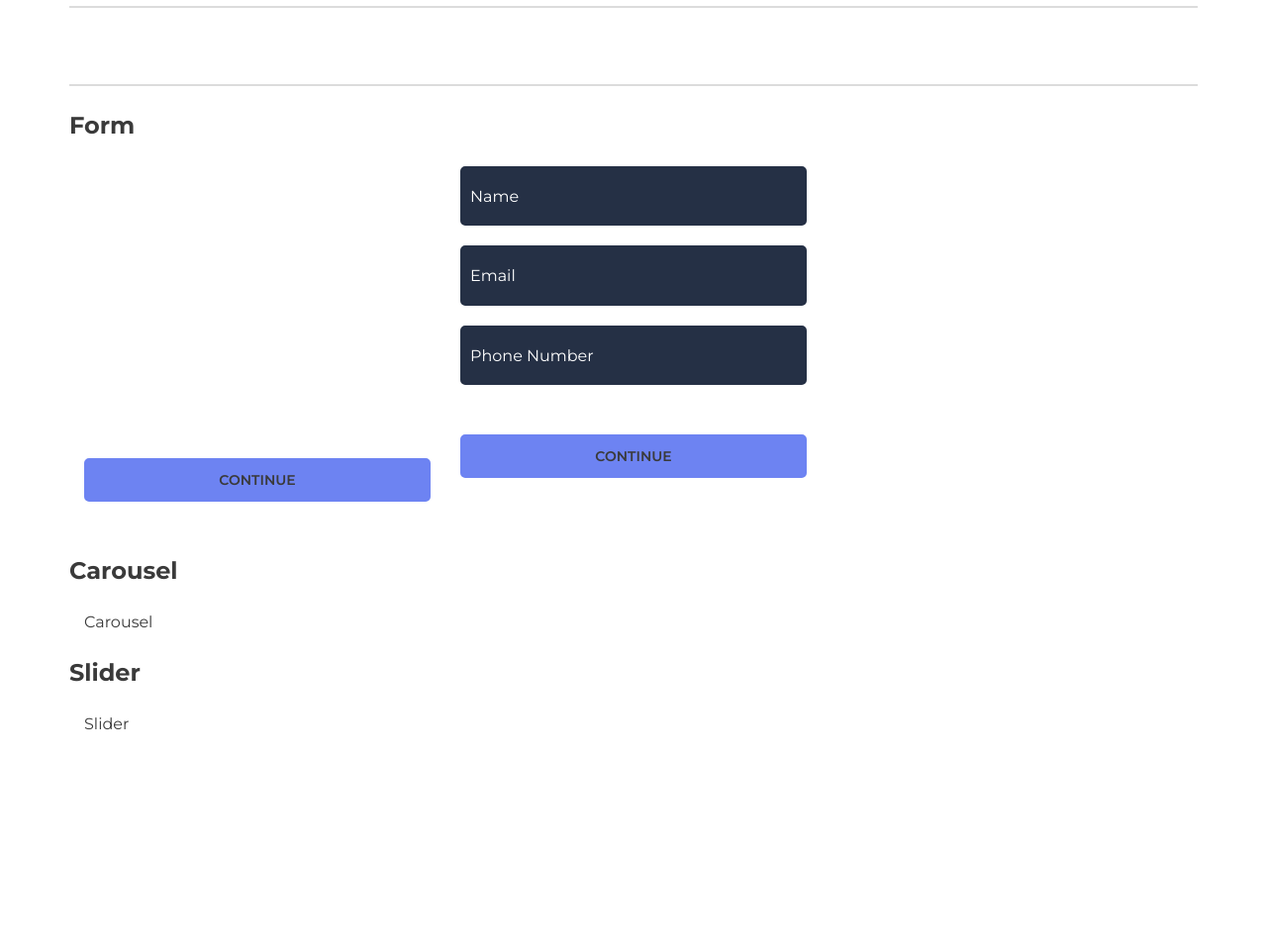
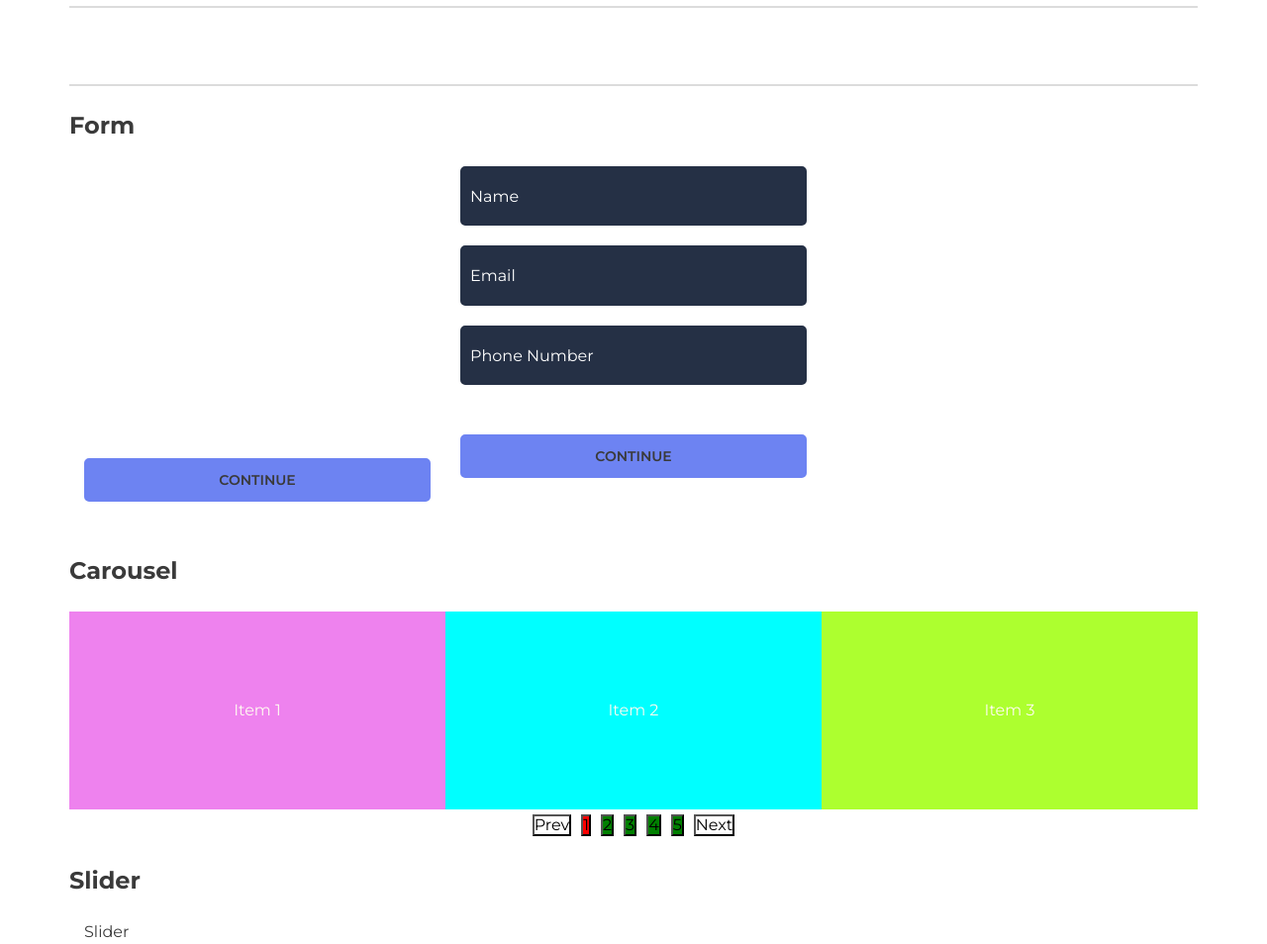
Before and after one commit to misztel/jukonmedia, a Gatsby site: page / in a window 1280 px wide. Shown: the part 2401-3355 px from the top of the page at 99% size. Before the commit the page ends 3145 px from the top, so only its background shows below. Built offline with nearby package versions, Linux system fonts and the light colour scheme; Gatsby itself is replaced by a stand-in of ours.

Commit message:
Added Carousel Component

```diff
--- a/package.json
+++ b/package.json
@@ -28,6 +28,7 @@
     "react": "^17.0.1",
     "react-dom": "^17.0.1",
     "react-helmet": "^6.1.0",
+    "react-swipeable": "^6.2.0",
     "styled-components": "^5.3.0",
     "yup": "^0.32.9"
   },
--- /dev/null
+++ b/src/components/Carousel/Carousel.js
@@ -0,0 +1,98 @@
+import React, { useState, useEffect } from 'react';
+import { useSwipeable } from 'react-swipeable';
+import styled from 'styled-components';
+
+const CarouselContainer = styled.div`
+  overflow: hidden;
+  width: 100%;
+`;
+
+const CarouselInner = styled.div`
+  white-space: nowrap;
+  transform: ${({ activeIndex, items }) => `translateX(-${activeIndex * 100 / items}%)`};
+  transition: transform 0.5s;
+`;
+
+const CarouselNav = styled.div`
+  display: flex;
+  justify-content: center;
+
+  button{
+    margin: 5px;
+  }
+`;
+
+const CarouselNavBullet = styled.button`
+  background-color: ${({ active }) => active ? 'red' : 'green'};
+`;
+
+const Carousel = ({ children, items }) => {
+  const [activeIndex, setActiveIndex] = useState(0);
+
+  const checkIndex = (index) => index <= children.length - items ? index : 0;
+
+  const updateIndex = (newIndex) => {
+    if (newIndex < 0) {
+      newIndex = React.Children.count(children) - items;
+    } else if (newIndex >= React.Children.count(children)) {
+      newIndex = 0;
+    }
+    setActiveIndex(newIndex);
+  };
+
+  useEffect(() => {
+    const interval = setInterval(() => {
+      updateIndex(checkIndex(activeIndex + 1));
+    }, 10000);
+
+    return () => {
+      if (interval) {
+        clearInterval(interval);
+      }
+    };
+  });
+
+  const handlers = useSwipeable({
+    onSwipedLeft: () => updateIndex(checkIndex(activeIndex + 1)),
+    onSwipedRight: () => updateIndex(checkIndex(activeIndex - 1))
+  });
+
+  return (
+    <CarouselContainer {...handlers}>
+      <CarouselInner activeIndex={activeIndex} items={items}>
+        {React.Children.map(children, (child, index) => {
+          return React.cloneElement(child, { width: 100 / items + '%' });
+        })}
+      </CarouselInner>
+      <CarouselNav>
+        <button
+          onClick={() => {
+            updateIndex(checkIndex(activeIndex - 1));
+          }}>
+          Prev
+        </button>
+        {React.Children.map(children, (child, index) => {
+          if (index <= children.length - items) {
+            return (
+              <CarouselNavBullet
+                active={index === activeIndex ? true : false}
+                onClick={() => {
+                  updateIndex(index);
+                }}>
+                {index + 1}
+              </CarouselNavBullet>
+            )
+          }
+        })}
+        <button
+          onClick={() => {
+            updateIndex(checkIndex(activeIndex + 1));
+          }}>
+          Next
+        </button>
+      </CarouselNav>
+    </CarouselContainer>
+  );
+};
+
+export default Carousel;
--- /dev/null
+++ b/src/components/Carousel/CarouselItem/CarouselItem.js
@@ -0,0 +1,21 @@
+import React from 'react';
+import styled from 'styled-components';
+
+const StyledCarouselItem = styled.div`
+  display: inline-flex;
+  align-items: center;
+  justify-content:center;
+  height: 200px;
+  background-color: ${({ color }) => color ? color : 'greenyellow'};
+  color: floralwhite;
+`;
+
+const CarouselItem = ({ children, width, color }) => {
+  return (
+    <StyledCarouselItem color={color} style={{ width: width }}>
+      {children}
+    </StyledCarouselItem>
+  );
+};
+
+export default CarouselItem;
--- a/src/pages/index.js
+++ b/src/pages/index.js
@@ -28,6 +28,9 @@ import Accordion from '../components/Basic/Accordion/Accordion';
 import AccordionItem from '../components/Basic/Accordion/AccordionItem/AccordionItem';
 import ExampleForm from '../components/Form/ExampleForm';
 import ExampleFormStyle2 from '../components/Form/FormStyle2/ExampleFormStyle2';
+import Carousel from '../components/Carousel/Carousel';
+import CarouselItem from '../components/Carousel/CarouselItem/CarouselItem';
+
 
 const Hero = styled.section`
   width: 100%;
@@ -596,9 +599,15 @@ const IndexPage = () => (
       <h2>Carousel</h2>
     </Row>
     <Row>
-      <Col sm={4}>
-        <p>Carousel</p>
-      </Col>
+      <Carousel items={3}>
+        <CarouselItem color="violet"> Item 1 </CarouselItem>
+        <CarouselItem color="aqua"> Item 2 </CarouselItem>
+        <CarouselItem color="greenyellow"> Item 3 </CarouselItem>
+        <CarouselItem color="blue"> Item 4 </CarouselItem>
+        <CarouselItem color="lime"> Item 5 </CarouselItem>
+        <CarouselItem color="purple"> Item 6 </CarouselItem>
+        <CarouselItem color="grey"> Item 7 </CarouselItem>
+      </Carousel>
     </Row>
     <Row>
       <h2>Slider</h2>
```
Also changed, not shown: 1 other file.
